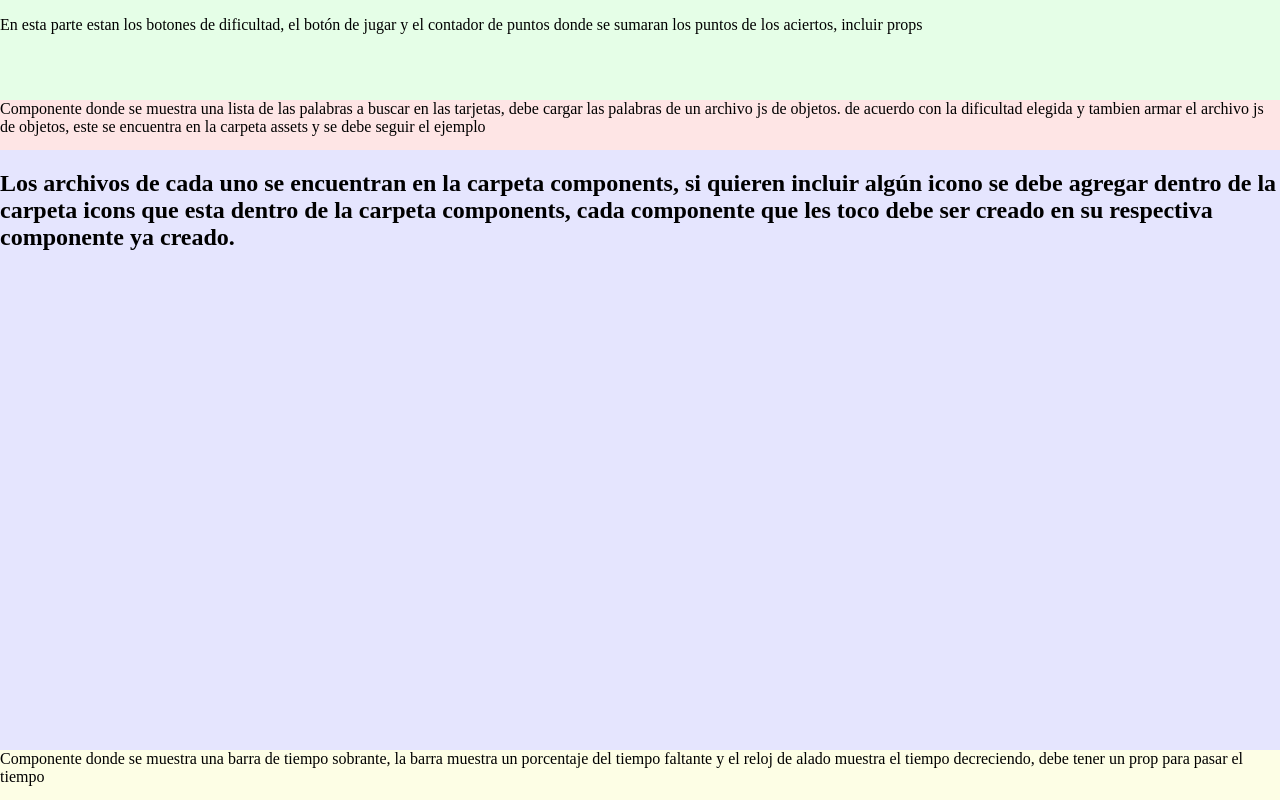
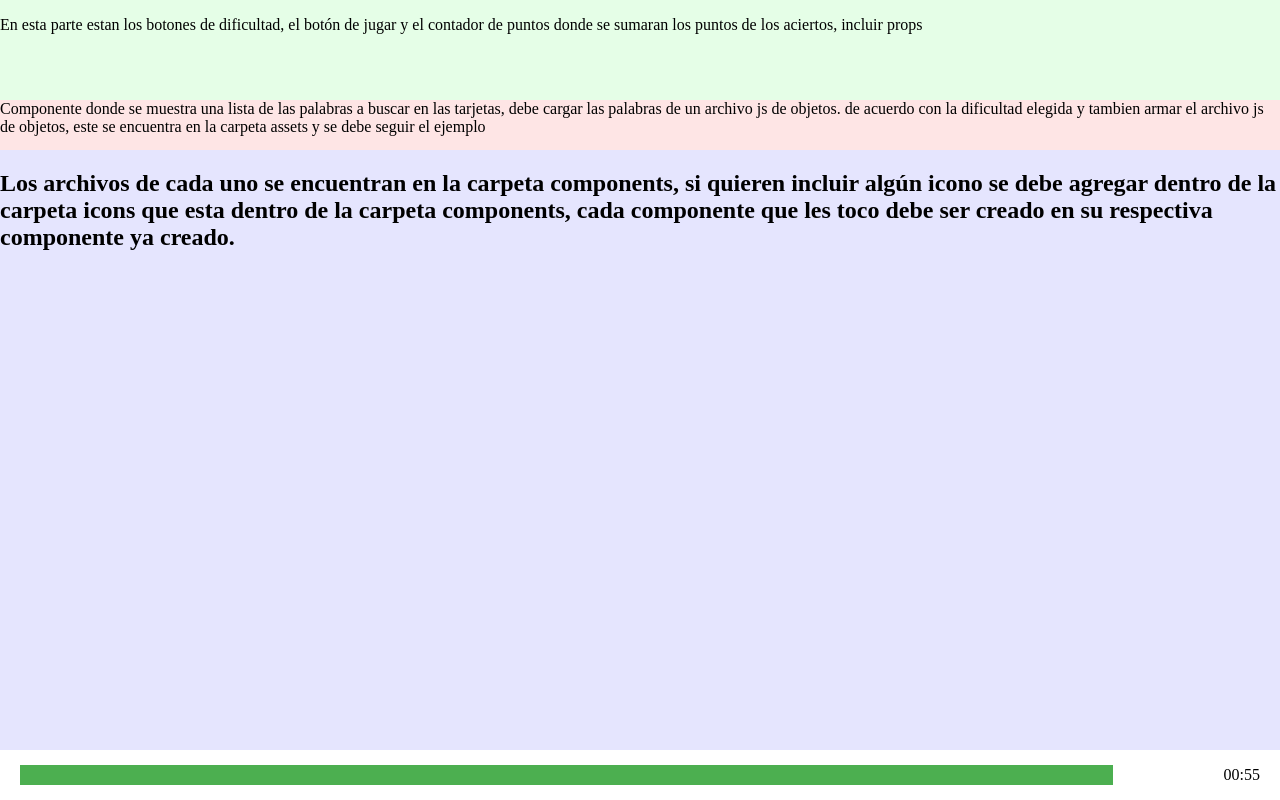
Before and after one commit to J-Alz/proyecto-gamificacion, a Vue app: page / in a window 1280 px wide. Built offline with nearby package versions, Linux system fonts and the light colour scheme.

Commit message:
barra de tiempo termianda
Se agrego en el llamado de footer un tiempo estático para recorrer la barra.
Se programo el footer

```diff
--- a/src/App.vue
+++ b/src/App.vue
@@ -16,7 +16,8 @@ export default {
     <Header />
     <List />
     <Panel />
-    <Footer />
+    <Footer
+    :time="60"/> <!--Se debe mandar el tiempo en segundos-->
   </section>
 </template>
 <style scoped>
--- a/src/components/Footer.vue
+++ b/src/components/Footer.vue
@@ -1,4 +1,4 @@
-<script>
+<!-- <script>
 
 </script>
 <template>
@@ -13,4 +13,89 @@
 .footer{
   background-color: rgba(248, 250, 150, 0.25);
 }
+</style> -->
+
+<template>
+  <div class="progress-container">
+    <div class="progress-bar" :style="{ width: progress+'%', maxWidth: progressBarWidth }"></div>
+    <div class="countdown">{{ formatTime(countdown) }}</div>
+  </div>
+
+</template>
+
+<script>
+export default {
+  name: 'Barra de cuenta regresiva',
+    components:{
+
+    },
+    props:{
+      time:Number
+    },
+  mounted() {
+    this.totaltime = this.time;
+    this.startCountdown();
+    this.setProgressBarWidth();
+    window.addEventListener('resize', this.setProgressBarWidth);
+  },
+  beforeDestroy() {
+    window.removeEventListener('resize', this.setProgressBarWidth);
+  },
+  methods: {
+    startCountdown() {
+      this.countdown=this.time;
+      const interval = setInterval(() => {
+        this.countdown--; // decrementar la cuenta regresiva
+        this.progress = ((this.countdown) / (this.totaltime)) * parseInt(this.progressBarWidth); // calcular el porcentaje de progreso depediendo del porcentaje de la ventaja
+
+        if (this.countdown === 0) {
+          clearInterval(interval); // detener la cuenta regresiva cuando alcanza 0
+        }
+      }, 1000);
+    },
+    setProgressBarWidth() {
+      const containerWidth = window.innerWidth - 20; // ancho del contenedor
+
+      const percentage = (parseInt(this.progressBarWidth) / (containerWidth)) * 100; // obtener la diferencia entre la progressBarWidth y containerWidth
+      this.progressBarWidth = Math.trunc(parseInt(this.progressBarWidth)-percentage) + '%'; // asignar la diferencia entre el procentaje de la progressBarWidth y el porcentaje
+
+    },
+    formatTime(time) {
+      const minutes = Math.floor(time / 60).toString().padStart(2, '0'); // obtener los minutos en formato de dos dígitos
+      const seconds = (time % 60).toString().padStart(2, '0'); // obtener los segundos en formato de dos dígitos
+      return `${minutes}:${seconds}`;
+    }
+  },
+  data() {
+    return {
+      countdown: null, // cuenta regresiva inicial
+      totaltime: null, // tiempo total de la cuenta regresiva en segundos
+      progress: 100  , // porcentaje de progreso inicial
+      progressBarWidth: '100%' // ancho máximo de la barra de progreso
+    };
+  },
+};
+</script>
+
+<style>
+.progress-container {
+  position: relative; /* Agregar posición relativa al contenedor */
+  display: flex;
+  align-items: center;
+}
+
+.progress-bar {
+  /* flex: 1; */
+  width: 0%;
+  height: 20px;
+  margin: 10px 0px 10px 20px;
+  background-color: #4caf50;
+  transition: width 0.5s;
+}
+
+.countdown {
+  position: absolute; /* Agregar posición absoluta al div de la cuenta regresiva */
+  right: 0px; /* Ajustar la posición a la derecha */
+  margin: 10px 20px;
+}
 </style>
```
